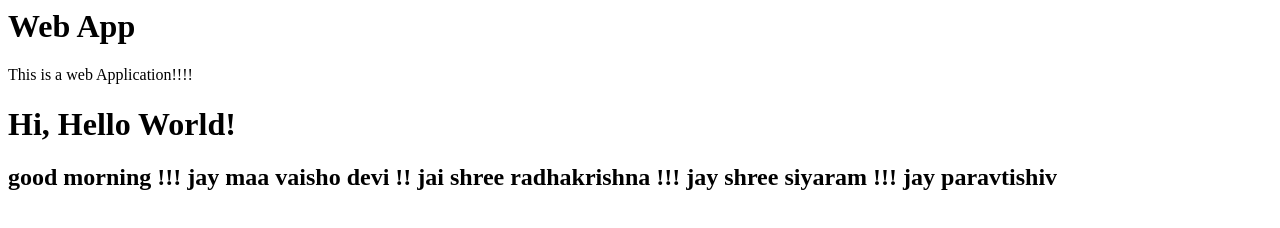
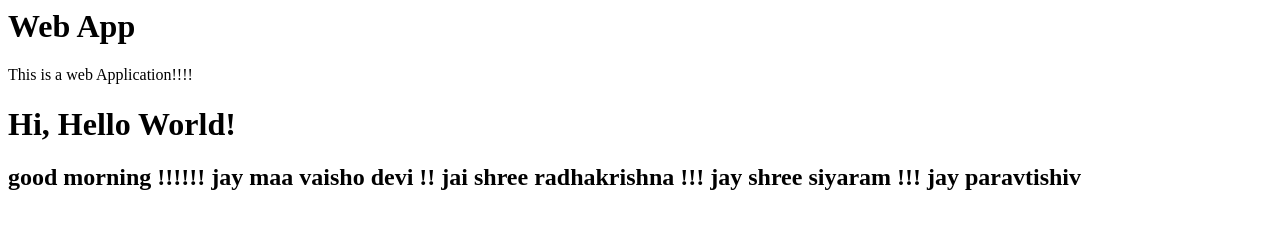
Before and after one commit to AakrutiVatsraj/web-app, a plain HTML site: page index.html in a window 1280 px wide. Drawn offline with Linux system fonts and the light colour scheme.

```diff
--- a/index.html
+++ b/index.html
@@ -3,5 +3,5 @@
 <H1> Web App</H1>
 <p> This is a web Application!!!! </p>
 <h1>  Hi, Hello World!</h1>
-<h2> good morning !!! jay maa vaisho devi !! jai shree radhakrishna !!! jay shree siyaram !!! jay paravtishiv <h2>
+<h2> good morning !!!!!! jay maa vaisho devi !! jai shree radhakrishna !!! jay shree siyaram !!! jay paravtishiv <h2>
 </html>
```
